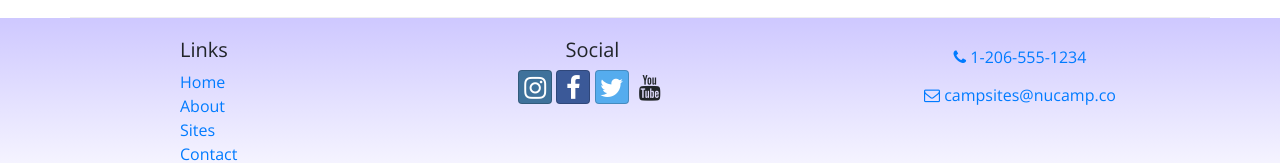
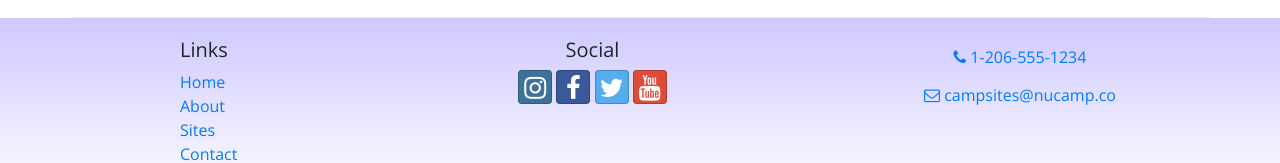
Before and after one commit to PatrikBeichner/2-Bootstrap, a website: page nucampsite/aboutus.html in a window 1280 px wide. Shown: the part 1621-1784 px from the top of the page. Drawn offline with nearby package versions, Linux system fonts and the light colour scheme.

Commit message:
Icon fix

```diff
--- a/nucampsite/aboutus.html
+++ b/nucampsite/aboutus.html
@@ -241,7 +241,7 @@
               ><i class="fa fa-twitter"></i
             ></a>
             <a
-              class="btn btn-social-icon btn-youtube"
+              class="btn btn-social-icon btn-google"
               href="http://youtube.com/"
               ><i class="fa fa-youtube"></i
             ></a>
```
Also changed, not shown: nucampsite/contactus.html (+1 -1 lines), nucampsite/index.html (+1 -1 lines).
